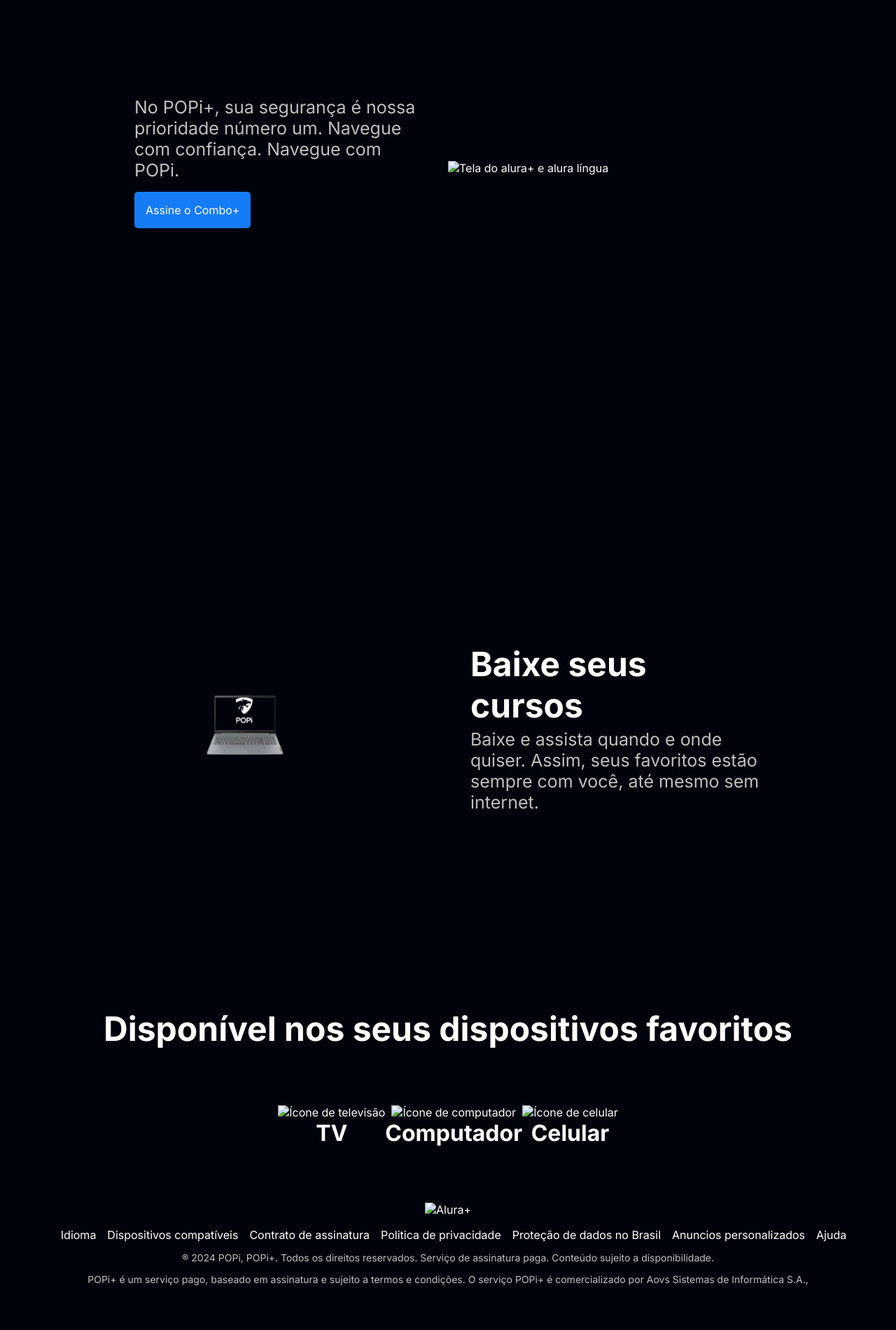
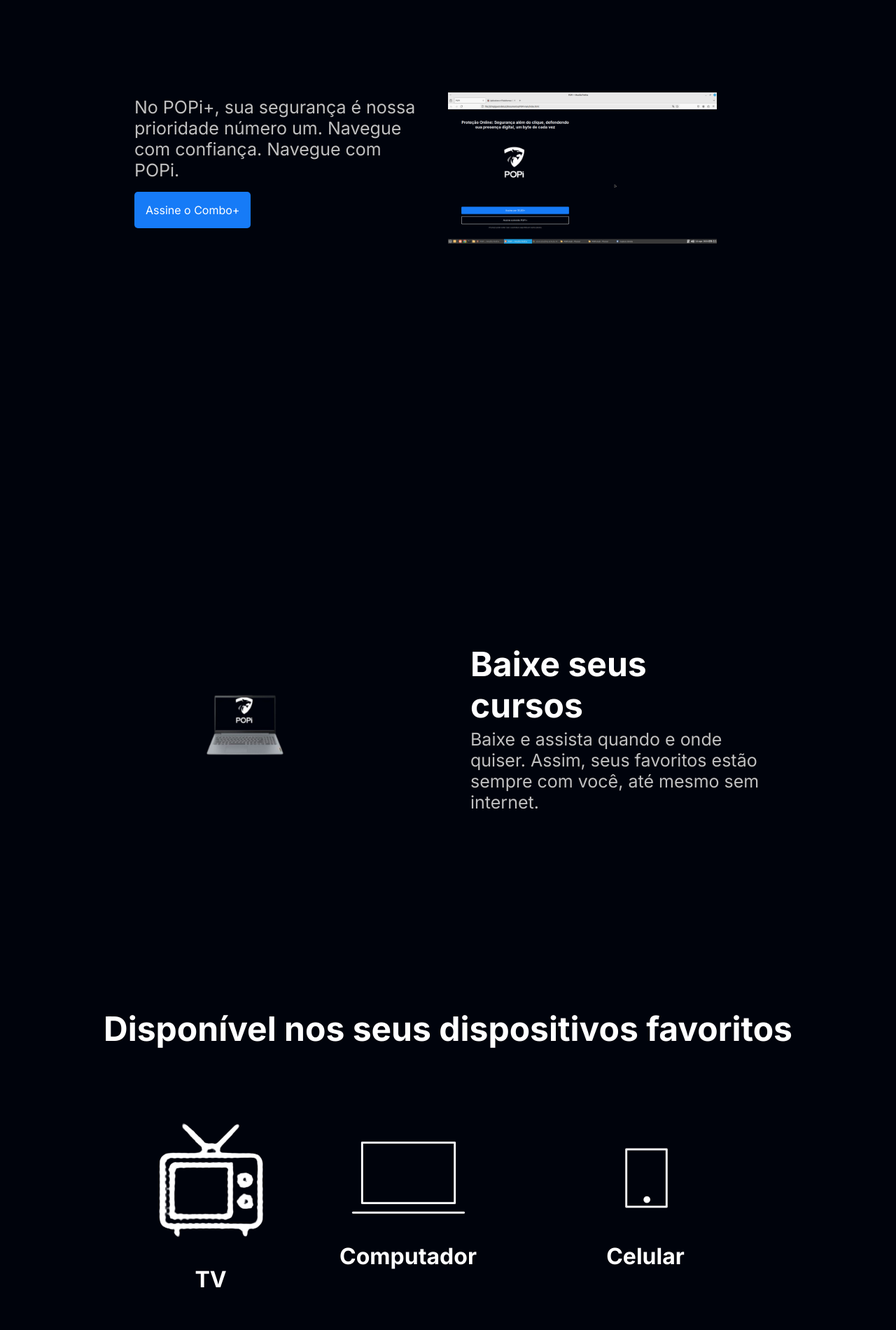
Before and after one commit to gugustavo123/POPi, a plain HTML site: page index.html in a window 1280 px wide. Shown: the part 1760-3660 px from the top of the page at 70% size. Drawn offline with Linux system fonts and the light colour scheme.

Commit message:
Add files via upload

```diff
--- a/index.html
+++ b/index.html
@@ -16,8 +16,8 @@
         <div class="container__caixa">
             <h1 class="container__titulo">Proteção Online: Segurança além do clique, defendendo sua presença digital, um byte de cada vez</h1>
             <img src="ppp.png" alt="POPi+" class="container__imagem">
-            <a href="www.alura.com.br" class="container__botao">Assine por 30,00*</a>
-            <a href="www.alura.com.br" class="container__botao botao_secundario">Assine somente POPi+</a>
+            <a href="https://github.com/gugustavo123/POPi" class="container__botao">Assine por 30,00*</a>
+            <a href="https://github.com/gugustavo123/POPi" class="container__botao botao_secundario">Assine somente POPi+</a>
             <p class="container__aviso">*O preço pode variar caso a assinatura seja feita em outros planos.</p>
         </div>
     </section>
@@ -35,9 +35,9 @@
             <p class="descricao__texto">
                 No POPi+, sua segurança é nossa prioridade número um. Navegue com confiança. Navegue com POPi.
             </p>
-            <a href="www.alura.com.br" class="container__botao secundario__botao" container>Assine o Combo+</a>
+            <a href="https://github.com/gugustavo123/POPi" class="container__botao secundario__botao" container>Assine o Combo+</a>
         </div>
-        <img src="img/Telas.png" alt="Tela do alura+ e alura língua" class="secundario__imagem">
+        <img src="tela.png" alt="Tela do alura+ e alura língua" class="secundario__imagem">
     </section>
 
     <section class="container secundario">
@@ -54,22 +54,22 @@
         <h2 class="dispositivos__titulo">Disponível nos seus dispositivos favoritos</h2>
         <ul class="dispositivos__lista">
             <li>
-                <img src="img/tv.png" alt="Ícone de televisão">
+                <img src="tv.png" alt="Ícone de televisão">
                 <h3 class="lista__item">TV</h3>
             </li>
             <li>
-                <img src="img/computador.png" alt="Ícone de computador">
+                <img src="computador.png" alt="Ícone de computador">
                 <h3 class="lista__item">Computador</h3>
             </li>
             <li>
-                <img src="img/celular.png" alt="Ícone de celular">
+                <img src="celular.png" alt="Ícone de celular">
                 <h3 class="lista__item">Celular</h3>
             </li>
         </ul>
     </section>
 
     <footer class="rodape">
-        <img src="img/Logo.png" alt="Alura+" class="rodape__logo">
+        <img src="ppp.png" alt="Alura+" class="rodape__logo">
         <ul class="rodape__lista">
             <li class="lista__link">
                 <a href="#">Idioma</a>
```
Also changed, not shown: tela.png (added).
